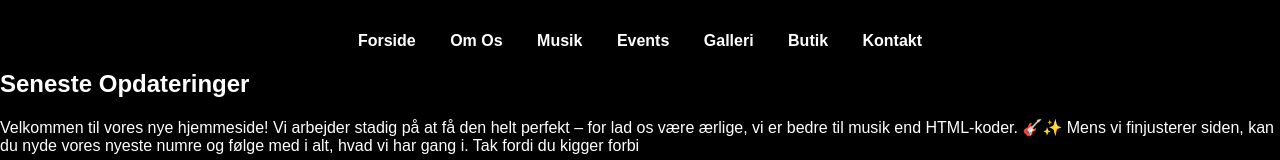
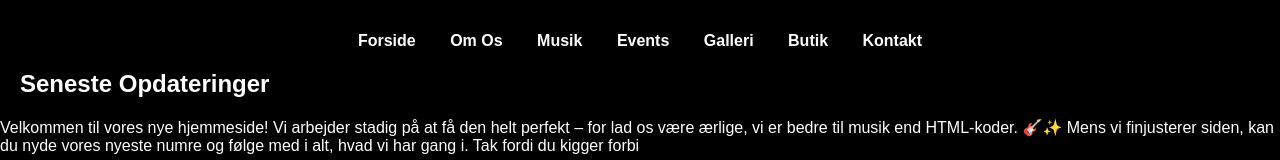
Before and after one commit to Manerwov/FlawFiction, a website: page index.html in a window 1280 px wide. Shown: the part 304-464 px from the top of the page. Drawn offline with Linux system fonts and the light colour scheme; no server answers.

Commit message:
Add margins to h2 elements in index.html

```diff
--- a/index.html
+++ b/index.html
@@ -33,6 +33,11 @@
     margin: 0 auto; /* Centrerer feedet */
     text-align: center;
 }
+        h2 {
+    margin-left: 20px;
+    margin-right: 20px;
+}
+
     </style>
 </head>
 
```
